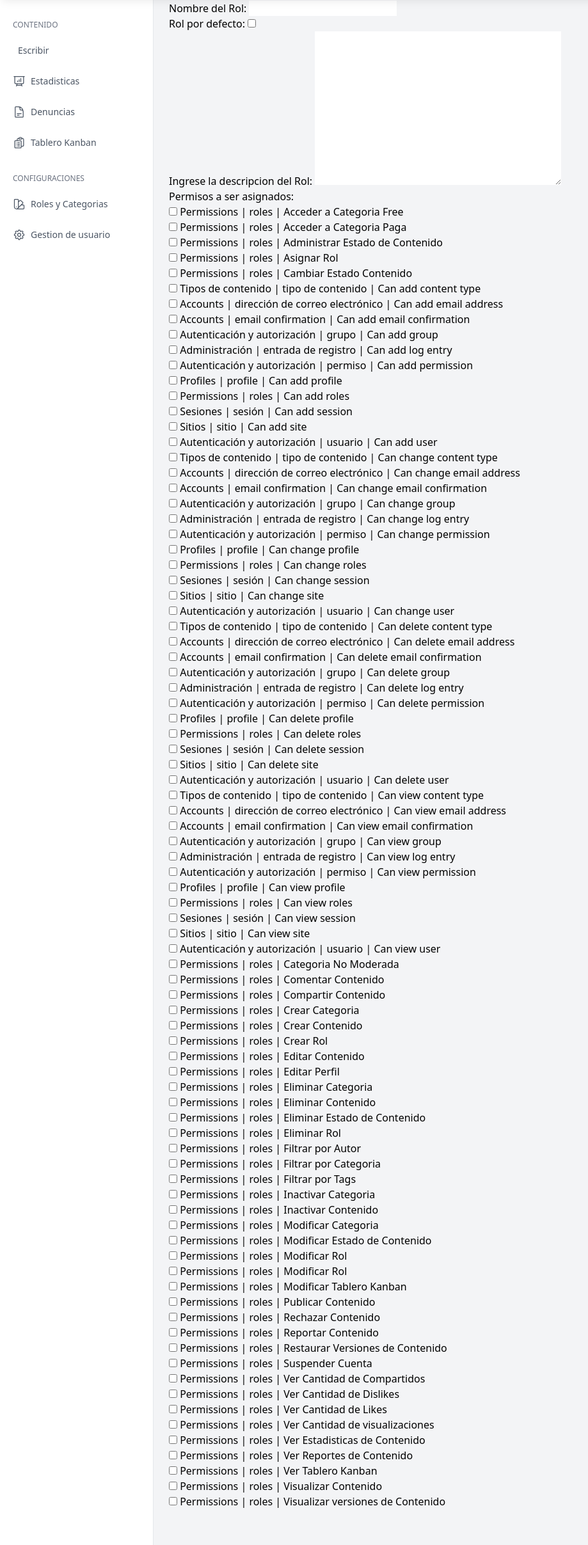
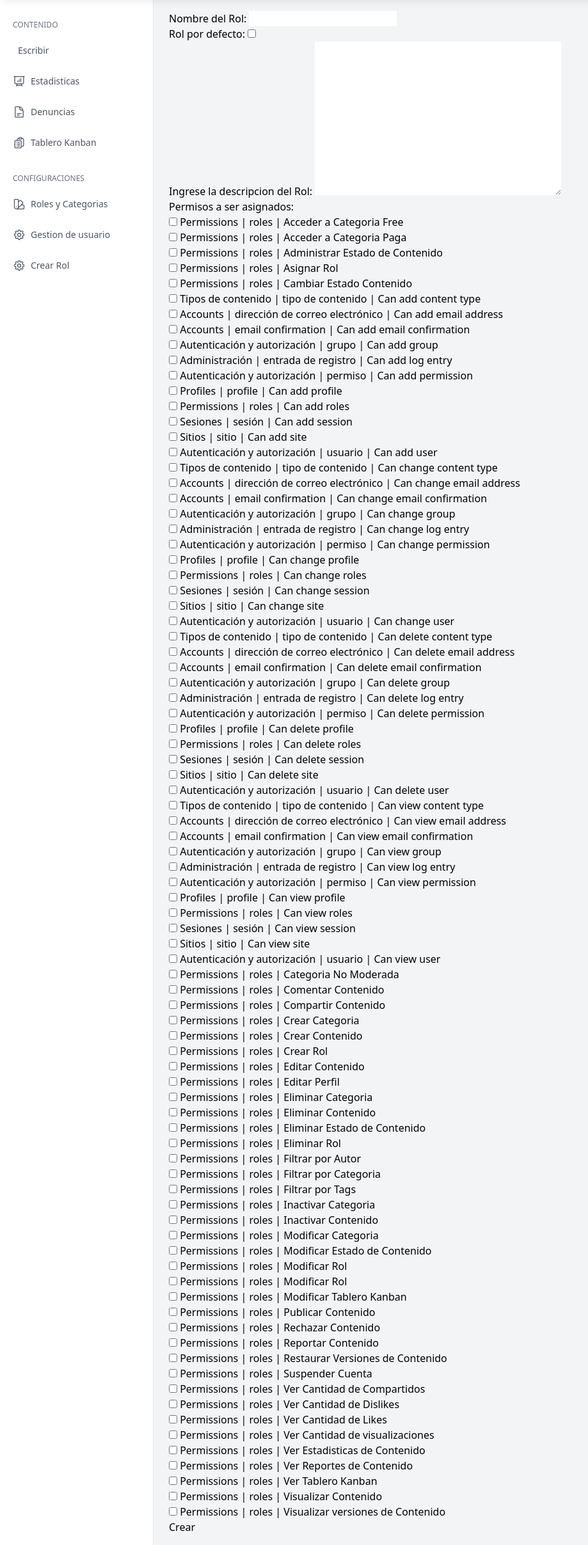
Before and after one commit to alonsocsr/is2-e02, a Django app: page /crearRol/ in a window 1280 px wide. Shown: the part 71-2486 px from the top of the page at 64% size, without its empty margins (0-919 px from the left). Run offline with Django 5.2, Linux system fonts and the light colour scheme; the visitor is signed in with stand-in values (Sample User, id 1); style sheets or scripts are compiled from the project's sources.

Commit message:
templates actualizados

```diff
--- a/templates/base.html
+++ b/templates/base.html
@@ -11,7 +11,9 @@
 <body>
   <div class="flex h-screen">
     <!-- sidebar -->
-    {% include 'includes/sidebar.html' %}
+    {% if user.is_authenticated %}
+      {% include 'includes/sidebar.html' %}
+    {% endif %}
 
     <div class="flex flex-col flex-1 w-full">
       <!-- navbar -->
--- a/templates/includes/sidebar.html
+++ b/templates/includes/sidebar.html
@@ -54,6 +54,15 @@
                     </svg>
 
                     <span class="mx-2 text-sm font-medium">Gestion de usuario</span>
+
+                </a>
+                <a href="{% url 'crear_rol' %}" class="flex items-center px-3 py-2 text-gray-600 transition-colors duration-300 transform rounded-lg hover:bg-gray-100  hover:text-pink-700">
+                <svg xmlns="http://www.w3.org/2000/svg" fill="none" viewBox="0 0 24 24" stroke-width="1.5" stroke="currentColor" class="w-5 h-5">
+                    <path stroke-linecap="round" stroke-linejoin="round" d="M10.343 3.94c.09-.542.56-.94 1.11-.94h1.093c.55 0 1.02.398 1.11.94l.149.894c.07.424.384.764.78.93.398.164.855.142 1.205-.108l.737-.527a1.125 1.125 0 011.45.12l.773.774c.39.389.44 1.002.12 1.45l-.527.737c-.25.35-.272.806-.107 1.204.165.397.505.71.93.78l.893.15c.543.09.94.56.94 1.109v1.094c0 .55-.397 1.02-.94 1.11l-.893.149c-.425.07-.765.383-.93.78-.165.398-.143.854.107 1.204l.527.738c.32.447.269 1.06-.12 1.45l-.774.773a1.125 1.125 0 01-1.449.12l-.738-.527c-.35-.25-.806-.272-1.203-.107-.397.165-.71.505-.781.929l-.149.894c-.09.542-.56.94-1.11.94h-1.094c-.55 0-1.019-.398-1.11-.94l-.148-.894c-.071-.424-.384-.764-.781-.93-.398-.164-.854-.142-1.204.108l-.738.527c-.447.32-1.06.269-1.45-.12l-.773-.774a1.125 1.125 0 01-.12-1.45l.527-.737c.25-.35.273-.806.108-1.204-.165-.397-.505-.71-.93-.78l-.894-.15c-.542-.09-.94-.56-.94-1.109v-1.094c0-.55.398-1.02.94-1.11l.894-.149c.424-.07.765-.383.93-.78.165-.398.143-.854-.107-1.204l-.527-.738a1.125 1.125 0 01.12-1.45l.773-.773a1.125 1.125 0 011.45-.12l.737.527c.35.25.807.272 1.204.107.397-.165.71-.505.78-.929l.15-.894z" />
+                    <path stroke-linecap="round" stroke-linejoin="round" d="M15 12a3 3 0 11-6 0 3 3 0 016 0z" />
+                </svg>
+
+                <span class="mx-2 text-sm font-medium">Crear Rol</span>
                 </a>
             </div>
         </nav>
--- a/templates/permissions/crear_rol.html
+++ b/templates/permissions/crear_rol.html
@@ -6,16 +6,17 @@
 {% endblock %}
 
 {% block content %}
-    <div>
+    <div class="mt-10">
         <form method="post">
             {% csrf_token %}
-            <div class="pageholder">
-                <div class="titleholder">
-                    <button class="ourbutton"type="submit">Aceptar</button>
-                </div>
+            <div class="pageholder relative">
                 {{form.as_p}}
             </div>
+            <div class="titleholder">
+                <button class="ourbutton"type="submit">Crear</button>
+            </div>
         </form>
+
     </div>
 
 {% endblock %}
```
